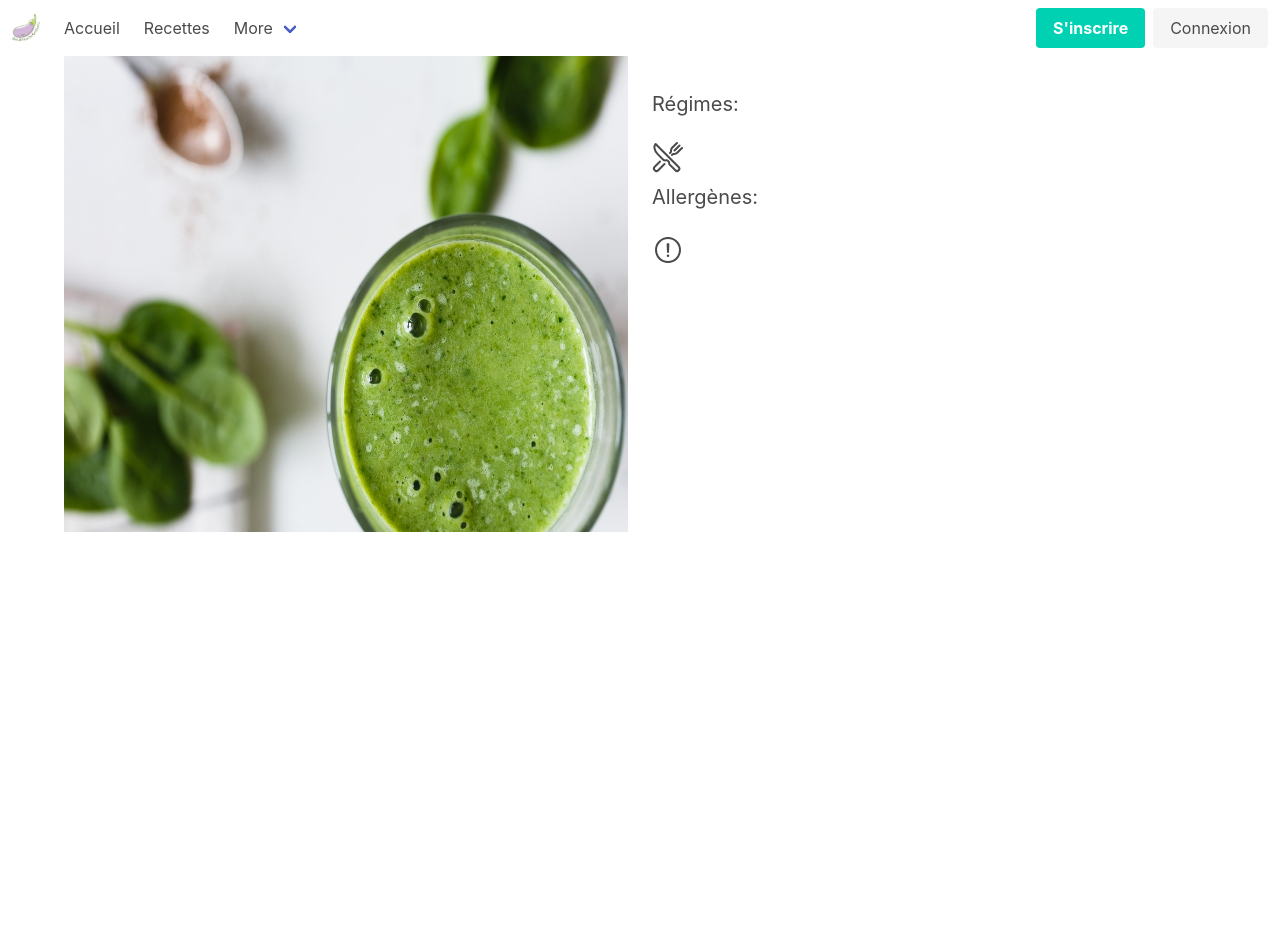
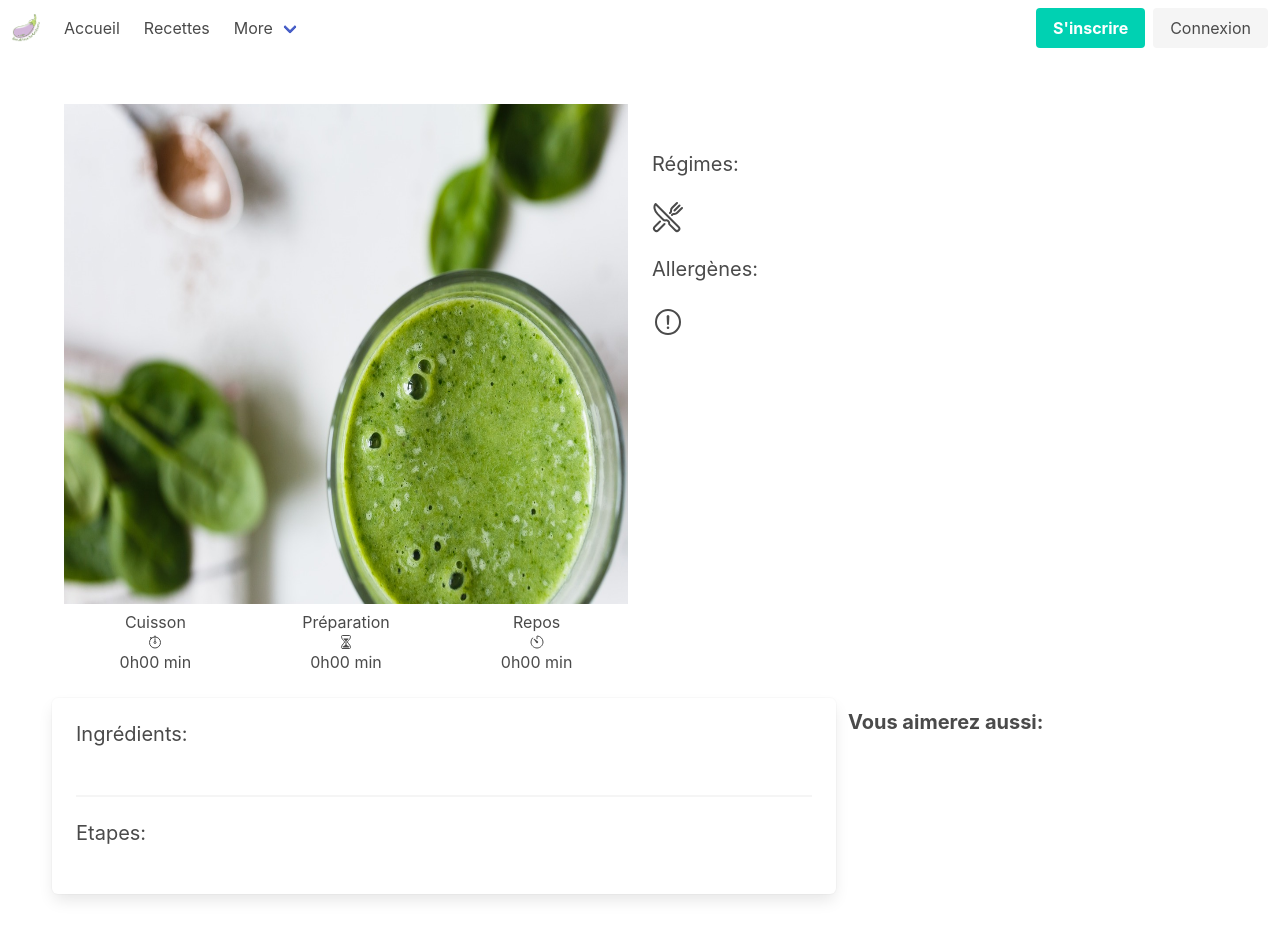
Before and after one commit to Helmi74130/Site-de-recette, a Symfony app: template templates/recette/recette.html.twig in a window 1280 px wide. Before the commit the page ends 532 px from the top, so only its background shows below. Run offline with Twig, Linux system fonts and the light colour scheme; the template is opened without the code that fills it, so the values that code supplies are empty; some libraries are stand-ins or nearby versions.

Commit message:
complete page recette

```diff
--- a/templates/recette/recette.html.twig
+++ b/templates/recette/recette.html.twig
@@ -10,28 +10,47 @@
     </style>
 
 
-    <div class="block">
+    <div class="block mt-6">
         <div class="container">
             <div class="columns">
-                <img class="column is-half img-recipe" src="{{ asset('img/fruits.jpg') }}"/>
+                <div class="column is-half ">
+                    <img class="img-recipe" src="{{ asset('img/fruits.jpg') }}"/>
+                    <div class="is-flex is-justify-content-space-around is-align-items-center">
+                        <div class="is-flex is-flex-direction-column is-align-items-center is-justify-content-space-between">
+                            <p>Cuisson</p>
+                            <ion-icon name="stopwatch-outline"></ion-icon>
+                            <p>{{ recette.preparationTime|number_format(2, 'h', '.') }} min</p>
+                        </div>
+                        <div class="is-flex is-flex-direction-column is-align-items-center is-justify-content-space-between">
+                            <p>Préparation</p>
+                            <ion-icon name="hourglass-outline"></ion-icon>
+                            <p>{{ recette.preparationTime|number_format(2, 'h', '.') }} min</p>
+                        </div>
+                        <div class="is-flex is-flex-direction-column is-align-items-center is-justify-content-space-between">
+                            <p>Repos</p>
+                            <ion-icon name="timer-outline"></ion-icon>
+                            <p>{{ recette.preparationTime|number_format(2, 'h', '.') }} min</p>
+                        </div>
+                    </div>
+                </div>
                 <div class="column is-flex is-flex-direction-column " >
                     <h1 class="title">{{ recette.title | capitalize}}</h1>
                     <p>{{ recette.description }}</p>
-                    <div class="is-flex is-flex-direction-column mt-3">
+                    <div class="is-flex is-flex-direction-column mt-5">
                         <p class="subtitle">Régimes:</p>
                         <div class="is-flex is-align-items-center">
                             <ion-icon class="mr-3" size="large" name="restaurant-outline"></ion-icon>
                             {% for regimes in recette.regimes %}
-                                <p class="button is-primary is-rounded mr-1">{{ regimes }}</p>
+                                <p class="button is-primary is-rounded mr-1 is-light ">{{ regimes }}</p>
                             {% endfor %}
                         </div>
                     </div>
-                    <div class="is-flex is-flex-direction-column mt-3">
+                    <div class="is-flex is-flex-direction-column mt-5">
                         <p class="subtitle">Allergènes:</p>
                         <div class="is-flex is-align-items-center">
                             <ion-icon class="mr-3" size="large" name="alert-circle-outline"></ion-icon>
                             {% for allergens in recette.allergens %}
-                                <p class="button is-warning is-light is-rounded mr-1">{{ allergens }}</p>
+                                <p class="button is-warning is-rounded mr-1 is-light">{{ allergens }}</p>
                             {% endfor %}
                         </div>
                     </div>
@@ -39,6 +58,41 @@
             </div>
         </div>
     </div>
+    <div class="block">
+        <div class="container">
+            <div class="columns">
+                <div class="column is-two-thirds box p-5">
+                    <div class="is-flex is-flex-direction-column">
+                        <p class="subtitle">Ingrédients:</p>
+                        <div>
+                            {% for ingredients in recette.ingredients %}
+                                <p class="">- {{ ingredients|capitalize }}</p>
+                            {% endfor %}
+                        </div>
+                    </div>
+                    <hr>
+                    <div class="is-flex is-flex-direction-column">
+                        <p class="subtitle">Etapes:</p>
+                        <div>
+                            <p>{{ recette.etapes }}</p>
+                        </div>
+                    </div>
+                </div>
+                <div class="column ">
+                    <p class="subtitle"><b>Vous aimerez aussi: </b></p>
+                    <div class="is-flex is-flex-wrap-wrap is-justify-content-space-between">
+                        {% for randomRecette in randomRecettes %}
+                            <a class="mb-5" style="width: 48%;">
+                                <img style="height:250px" src="{{ asset('img/fruits.jpg') }}">
+                                <p class="has-text-centered has-text-black">{{ randomRecette.title|capitalize }}</p>
+                            </a>
+                        {% endfor %}
+                    </div>
 
-    {{ dump(recette) }}
+                </div>
+            </div>
+        </div>
+    </div>
+    {{ dump(randomRecettes) }}
+
 {% endblock %}
```
Also changed, not shown: src/Controller/RecettesController.php (+18 -4 lines).
